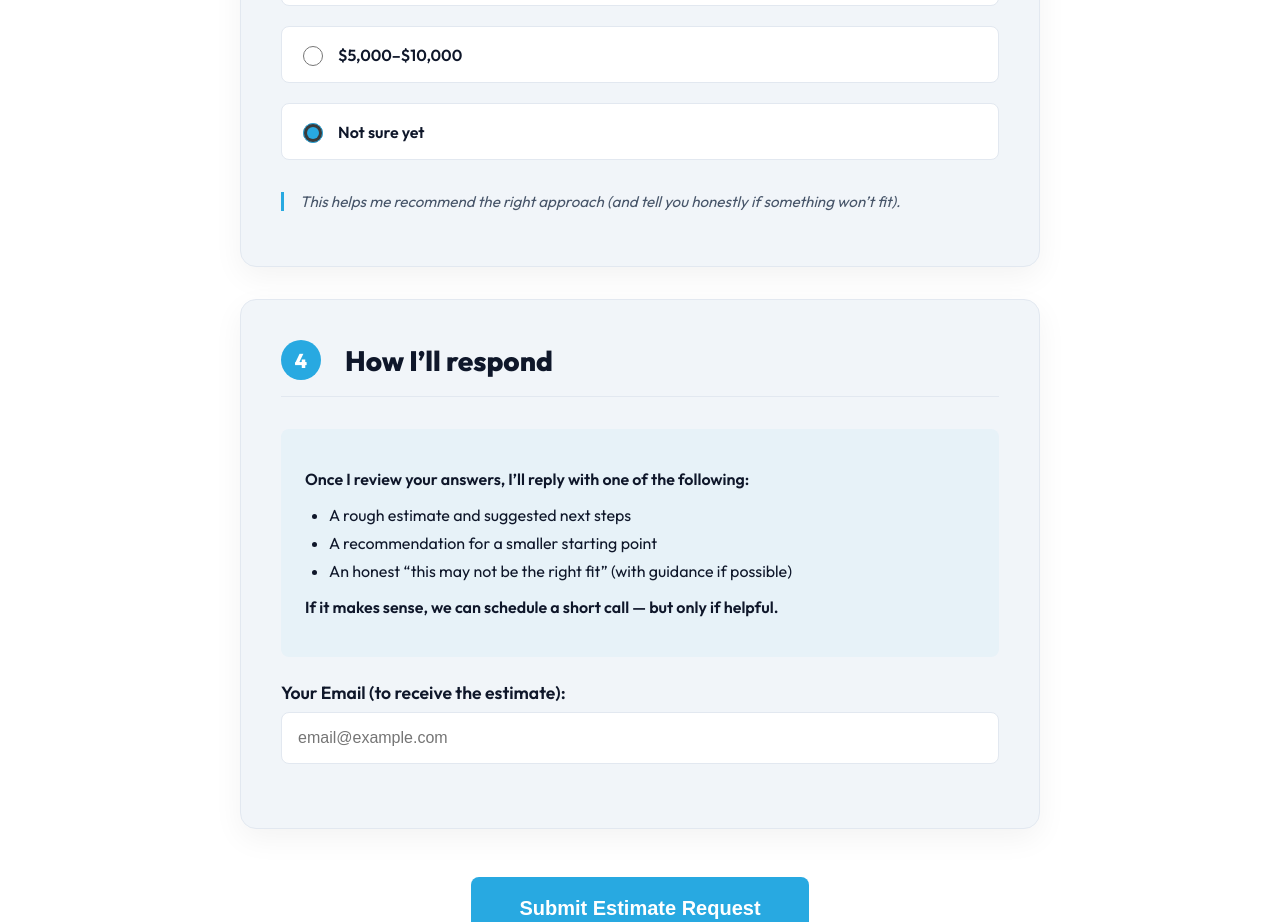
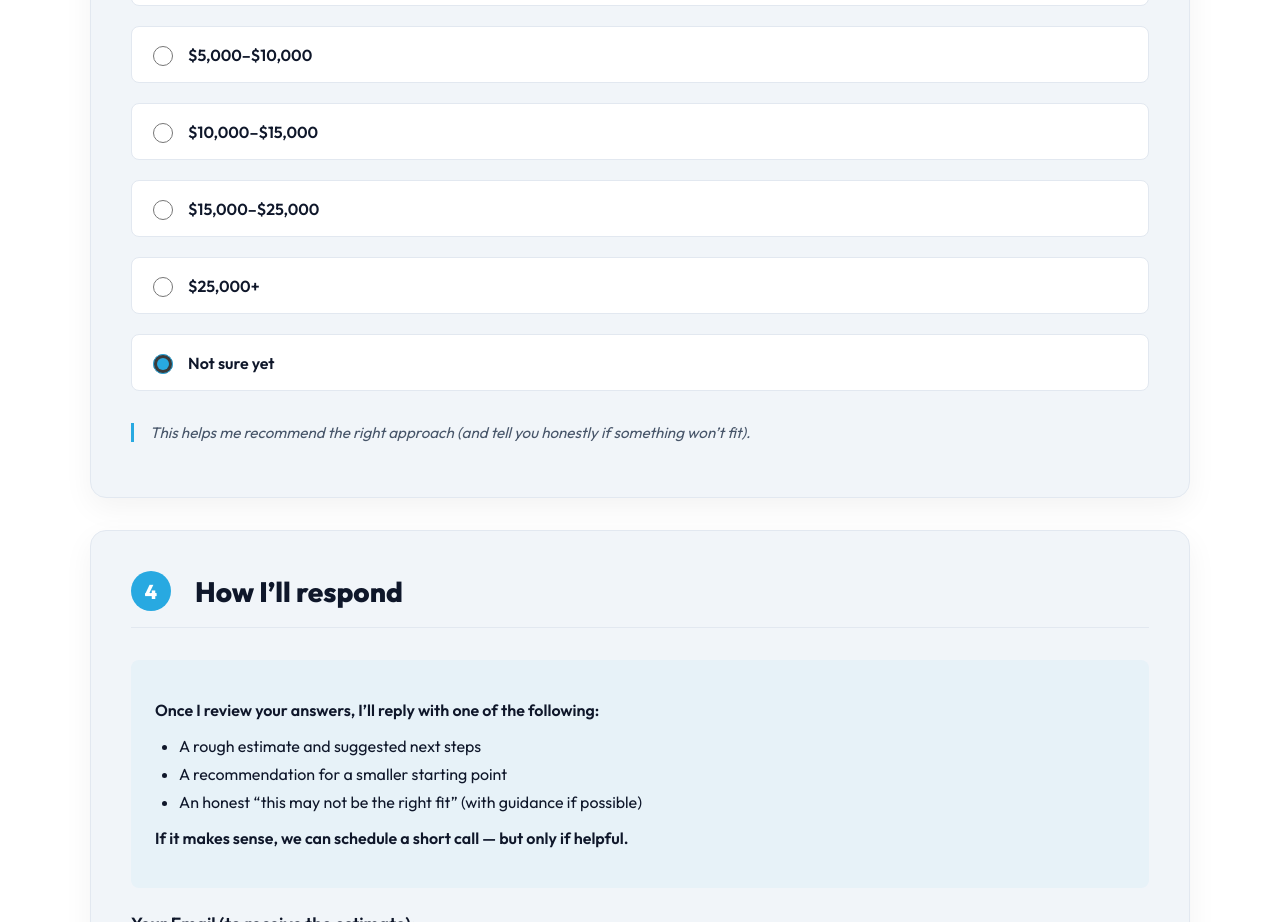
Before and after one commit to msabatini/michael-sabatini-portfolio, an Angular app in the folder client/: page /quick-estimate in a window 1280 px wide. Shown: the part 2300-3222 px from the top of the page. Built offline with nearby package versions, Linux system fonts and the light colour scheme.

Commit message:
feat: add additional budget ranges to quick estimate form

```diff
--- a/client/src/app/components/quick-estimate/quick-estimate.html
+++ b/client/src/app/components/quick-estimate/quick-estimate.html
@@ -111,6 +111,18 @@
                 <span>$5,000–$10,000</span>
               </label>
               <label class="radio-item">
+                <input type="radio" formControlName="budget" value="10000-15000">
+                <span>$10,000–$15,000</span>
+              </label>
+              <label class="radio-item">
+                <input type="radio" formControlName="budget" value="15000-25000">
+                <span>$15,000–$25,000</span>
+              </label>
+              <label class="radio-item">
+                <input type="radio" formControlName="budget" value="25000-plus">
+                <span>$25,000+</span>
+              </label>
+              <label class="radio-item">
                 <input type="radio" formControlName="budget" value="not-sure">
                 <span>Not sure yet</span>
               </label>
--- a/client/src/app/components/quick-estimate/quick-estimate.scss
+++ b/client/src/app/components/quick-estimate/quick-estimate.scss
@@ -76,7 +76,7 @@
 }
 
 .estimate-container {
-  max-width: 800px;
+  max-width: 1100px;
   margin: 0 auto;
 }
 
```
